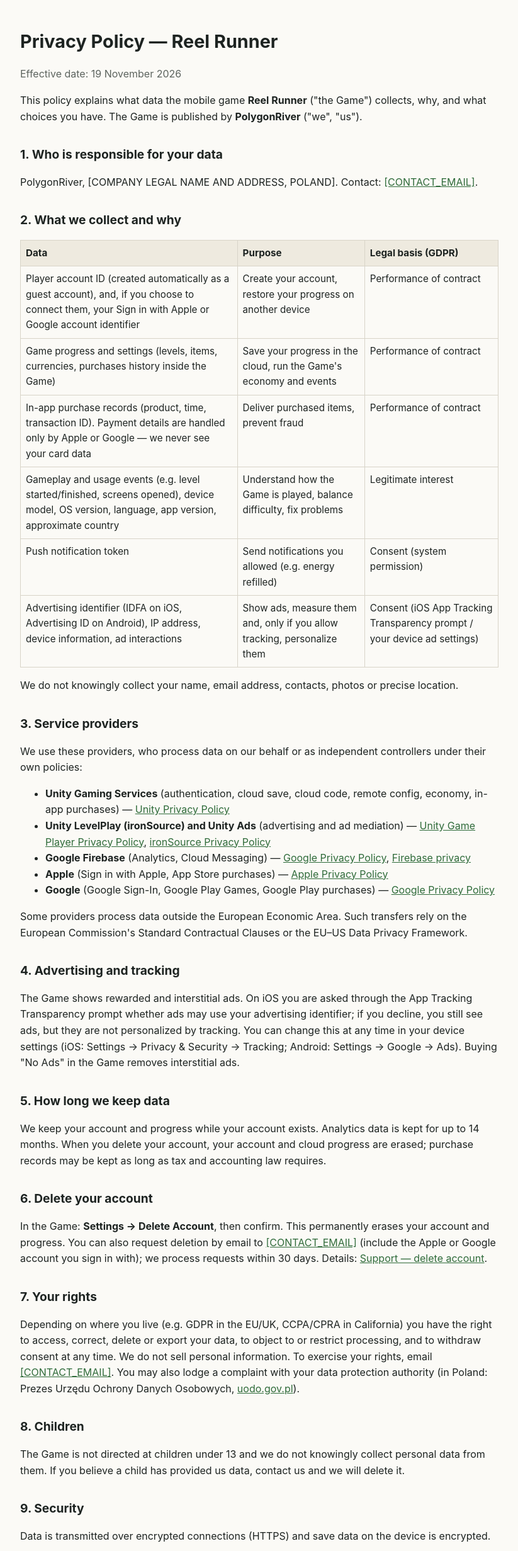
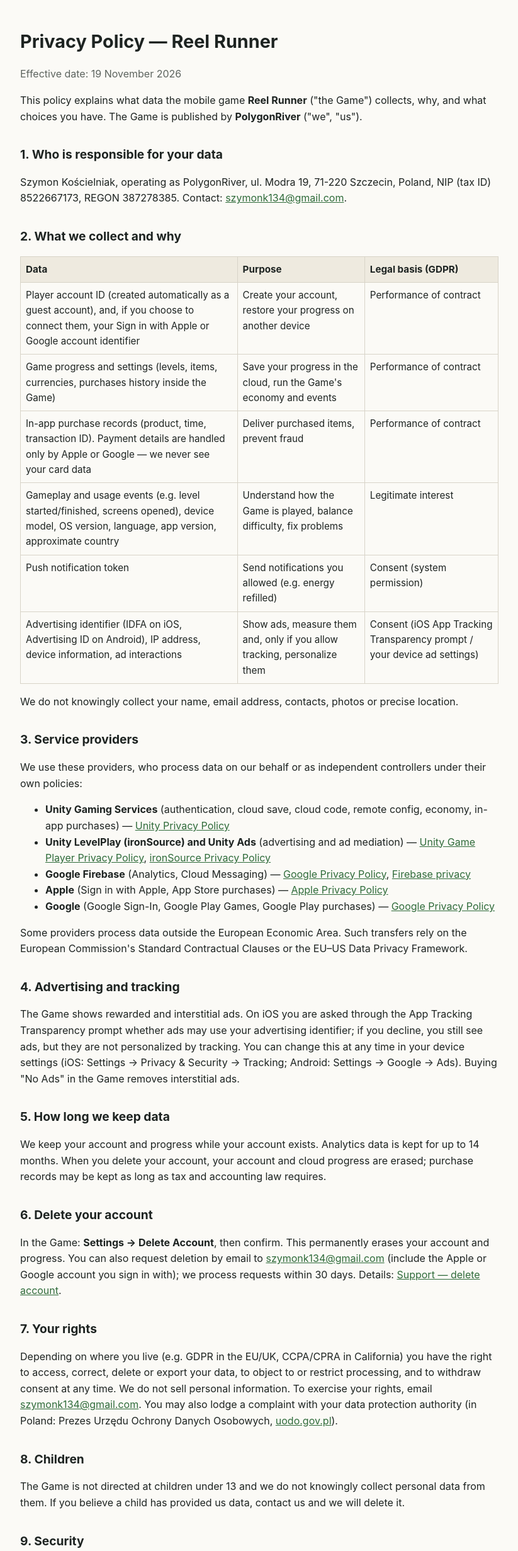
Before and after one commit to Polygon-River/polygon-river.github.io, a plain HTML site: page privacy.html in a window 1280 px wide. Shown: the top 2463 px of the page at 63% size, without its empty margins (228-1051 px from the left). Drawn offline with Linux system fonts and the light colour scheme.

Commit message:
Fill contact email and company details
Co-Authored-By: Claude Opus 5.5 <noreply@anthropic.com>
Claude-Session: https://claude.ai/code/session_01MYs7dpBwqK3vhSQvtFY1Mj

```diff
--- a/privacy.html
+++ b/privacy.html
@@ -22,7 +22,7 @@
 <p>This policy explains what data the mobile game <strong>Reel Runner</strong> ("the Game") collects, why, and what choices you have. The Game is published by <strong>PolygonRiver</strong> ("we", "us").</p>
 
 <h2>1. Who is responsible for your data</h2>
-<p>PolygonRiver, [COMPANY LEGAL NAME AND ADDRESS, POLAND]. Contact: <a href="mailto:[CONTACT_EMAIL]">[CONTACT_EMAIL]</a>.</p>
+<p>Szymon Kościelniak, operating as PolygonRiver, ul. Modra 19, 71-220 Szczecin, Poland, NIP (tax ID) 8522667173, REGON 387278385. Contact: <a href="mailto:szymonk134@gmail.com">szymonk134@gmail.com</a>.</p>
 
 <h2>2. What we collect and why</h2>
 <table>
@@ -54,10 +54,10 @@
 <p>We keep your account and progress while your account exists. Analytics data is kept for up to 14 months. When you delete your account, your account and cloud progress are erased; purchase records may be kept as long as tax and accounting law requires.</p>
 
 <h2>6. Delete your account</h2>
-<p>In the Game: <strong>Settings → Delete Account</strong>, then confirm. This permanently erases your account and progress. You can also request deletion by email to <a href="mailto:[CONTACT_EMAIL]">[CONTACT_EMAIL]</a> (include the Apple or Google account you sign in with); we process requests within 30 days. Details: <a href="support.html#delete">Support — delete account</a>.</p>
+<p>In the Game: <strong>Settings → Delete Account</strong>, then confirm. This permanently erases your account and progress. You can also request deletion by email to <a href="mailto:szymonk134@gmail.com">szymonk134@gmail.com</a> (include the Apple or Google account you sign in with); we process requests within 30 days. Details: <a href="support.html#delete">Support — delete account</a>.</p>
 
 <h2>7. Your rights</h2>
-<p>Depending on where you live (e.g. GDPR in the EU/UK, CCPA/CPRA in California) you have the right to access, correct, delete or export your data, to object to or restrict processing, and to withdraw consent at any time. We do not sell personal information. To exercise your rights, email <a href="mailto:[CONTACT_EMAIL]">[CONTACT_EMAIL]</a>. You may also lodge a complaint with your data protection authority (in Poland: Prezes Urzędu Ochrony Danych Osobowych, <a href="https://uodo.gov.pl">uodo.gov.pl</a>).</p>
+<p>Depending on where you live (e.g. GDPR in the EU/UK, CCPA/CPRA in California) you have the right to access, correct, delete or export your data, to object to or restrict processing, and to withdraw consent at any time. We do not sell personal information. To exercise your rights, email <a href="mailto:szymonk134@gmail.com">szymonk134@gmail.com</a>. You may also lodge a complaint with your data protection authority (in Poland: Prezes Urzędu Ochrony Danych Osobowych, <a href="https://uodo.gov.pl">uodo.gov.pl</a>).</p>
 
 <h2>8. Children</h2>
 <p>The Game is not directed at children under 13 and we do not knowingly collect personal data from them. If you believe a child has provided us data, contact us and we will delete it.</p>
```
Also changed, not shown: support.html (+2 -2 lines).
